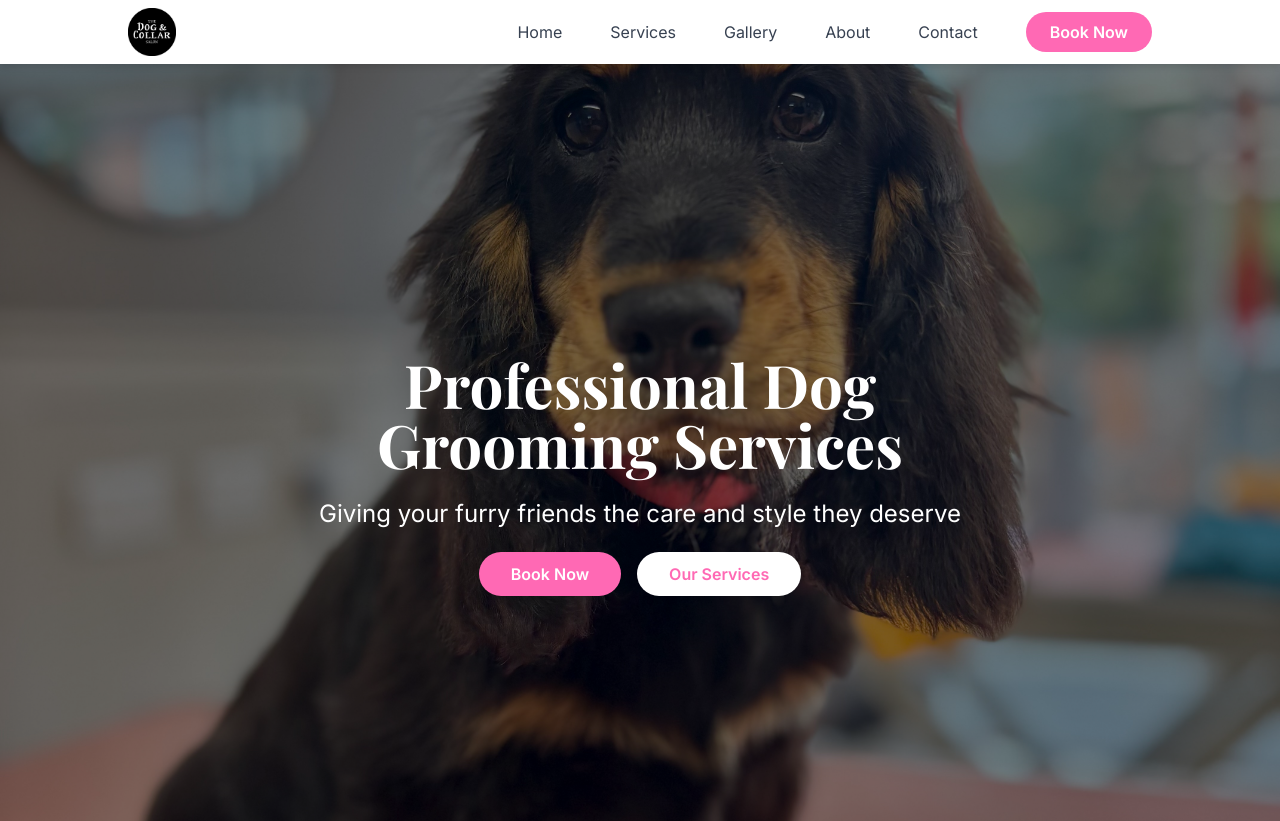
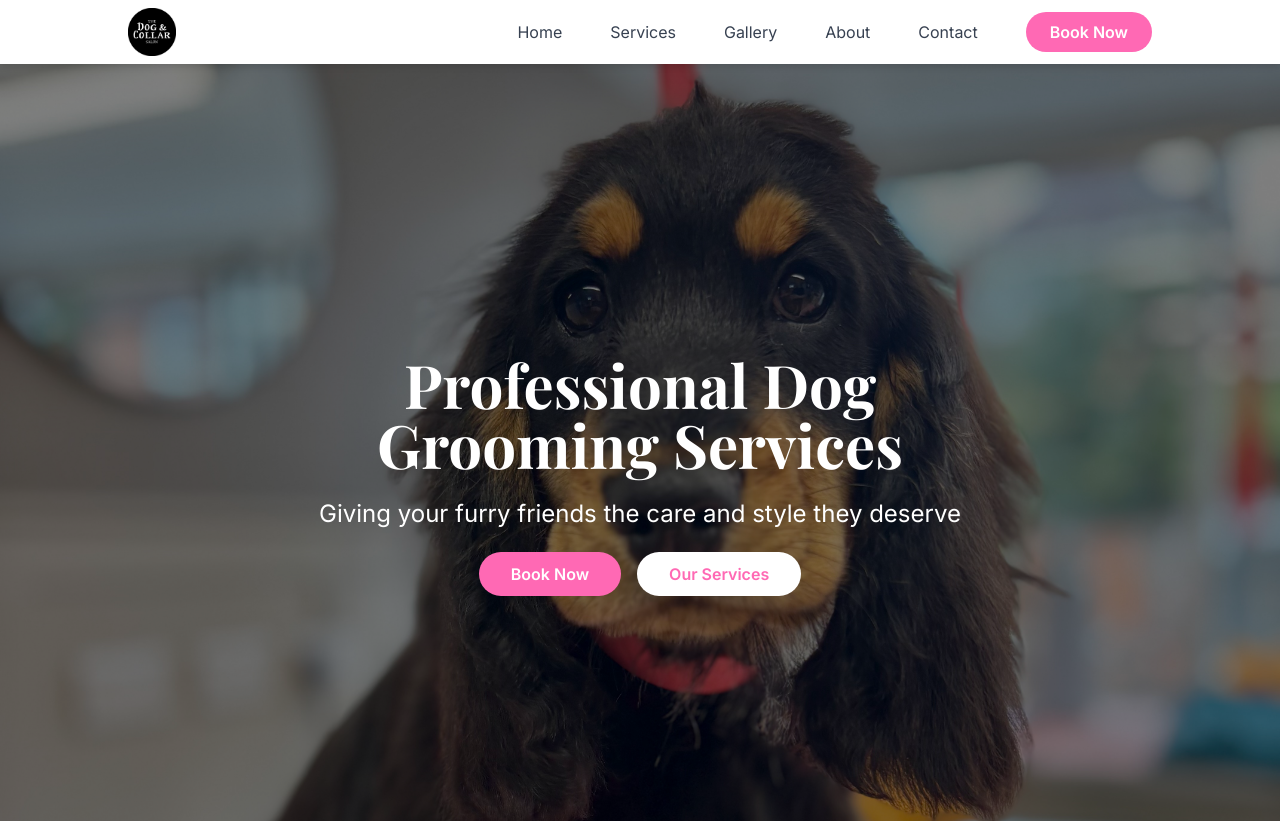
Before and after one commit to RoleyRoley/Dog-Grooming-Website, a React (Vite) app: page / in a window 1280 px wide. Shown: the top 821 px of the page. Built offline with nearby package versions, Linux system fonts and the light colour scheme.

Commit message:
Fixed Hero sizing issue on fullscreen devices

```diff
--- a/src/components/home/Hero.jsx
+++ b/src/components/home/Hero.jsx
@@ -13,12 +13,12 @@
             transition={{ duration: 0.8, ease: 'easeOut' }}
             className="relative h-screen lg:pt-3"
         >
-            {/* Background Image with negative margin to offset navbar */}
+            {/* Background Image with responsive positioning */}
             <div className="absolute inset-0">
                 <img
                     src={dogGrooming}
                     alt="Dog Grooming"
-                    className="w-full h-full object-cover"
+                    className="w-full h-full object-cover xl:object-[center_30%]"
                 />
                 <div className="absolute inset-0 bg-black bg-opacity-50"></div>
             </div>
```
